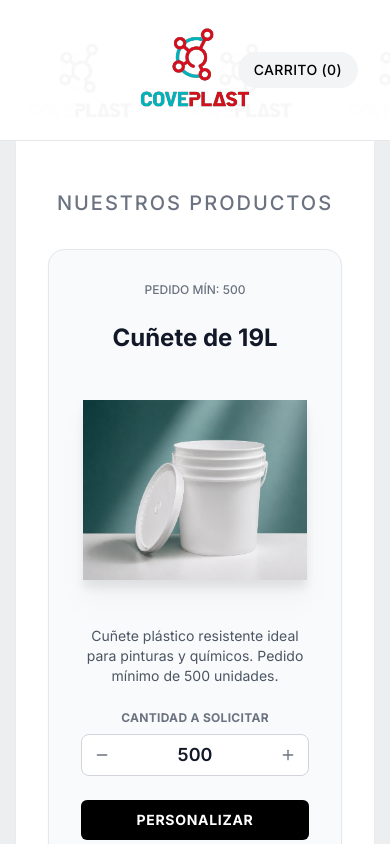
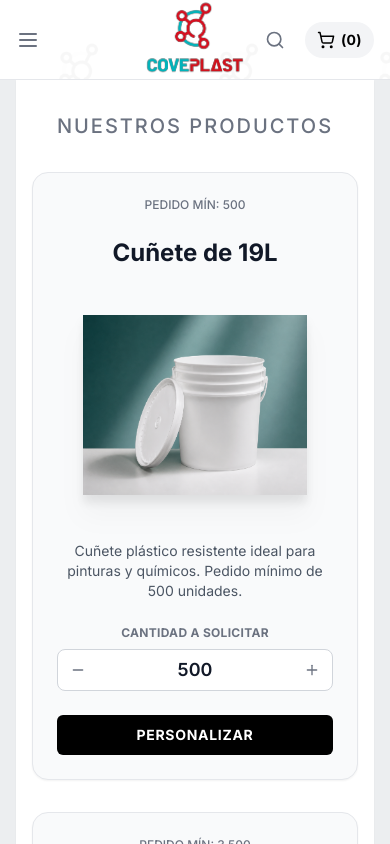
Before and after one commit to GaboSilva01/Gabo, a Next.js app: page /catalogo in a window 390 px wide. Shown: the top 844 px of the page. Built offline with nearby package versions, Linux system fonts and the light colour scheme.

Commit message:
Fix nodemailer for Vercel and improve mobile UI

```diff
--- a/src/app/api/quotation/route.ts
+++ b/src/app/api/quotation/route.ts
@@ -19,8 +19,8 @@ export async function POST(req: Request) {
     // Configurar Nodemailer con Gmail
     const transporter = nodemailer.createTransport({
       host: 'smtp.gmail.com',
-      port: 587,
-      secure: false, // true for 465, false for other ports
+      port: 465,
+      secure: true, // true para 465 en Vercel
       auth: {
         user: SMTP_EMAIL,
         pass: SMTP_PASSWORD,
--- a/src/components/home/SpecialOffer.tsx
+++ b/src/components/home/SpecialOffer.tsx
@@ -29,7 +29,7 @@ export function SpecialOffer() {
   return (
     <>
       <div id="productos" className="w-full bg-white rounded-b-2xl shadow-sm mb-8 scroll-mt-36">
-        <div className="max-w-7xl mx-auto px-8 py-12">
+        <div className="max-w-7xl mx-auto px-4 md:px-8 py-8 md:py-12">
           <h2 className="text-xl font-medium mb-8 text-center uppercase tracking-widest text-gray-500">
             Nuestros Productos
           </h2>
@@ -42,7 +42,7 @@ export function SpecialOffer() {
               return (
                 <div
                   key={product.id}
-                  className="flex flex-col items-center justify-between p-8 bg-gray-50 rounded-2xl border shadow-sm w-full md:w-80 transition-transform hover:-translate-y-1 hover:shadow-md"
+                  className="flex flex-col items-center justify-between p-6 md:p-8 bg-gray-50 rounded-2xl border shadow-sm w-full md:w-80 transition-transform hover:-translate-y-1 hover:shadow-md"
                 >
                   <div className="w-full flex justify-center text-xs text-gray-500 mb-6 font-medium">
                     <span>PEDIDO MÍN: {product.minOrder.toLocaleString()}</span>
--- a/src/components/layout/Navbar.tsx
+++ b/src/components/layout/Navbar.tsx
@@ -3,7 +3,7 @@ import Link from "next/link";
 import Image from "next/image";
 import { useCartStore } from "@/store/useCartStore";
 import { useEffect, useRef, useState } from "react";
-import { Search, X } from "lucide-react";
+import { Search, X, Menu, ShoppingCart } from "lucide-react";
 import { mockProducts } from "@/data/mockProducts";
 
 export function Navbar() {
@@ -14,6 +14,7 @@ export function Navbar() {
   const lastScrollY = useRef(0);
   const [showLogo, setShowLogo] = useState(true);
   const [searchOpen, setSearchOpen] = useState(false);
+  const [mobileMenuOpen, setMobileMenuOpen] = useState(false);
   const [searchQuery, setSearchQuery] = useState("");
   const searchInputRef = useRef<HTMLInputElement>(null);
 
@@ -50,9 +51,8 @@ export function Navbar() {
   return (
     <>
       <header
-        className="w-full bg-white border-b border-gray-200 px-8 sticky top-0 z-50 transition-transform duration-300"
+        className="w-full bg-white border-b border-gray-200 px-4 md:px-8 sticky top-0 z-50 transition-transform duration-300 min-h-[80px] md:min-h-[140px] flex items-center"
         style={{
-          minHeight: "140px",
           transform: isVisible ? "translateY(0)" : "translateY(-100%)",
         }}
       >
@@ -70,8 +70,21 @@ export function Navbar() {
           }}
         />
 
-        <div className="relative h-full max-w-7xl mx-auto flex items-center justify-between" style={{ minHeight: "140px" }}>
-          <nav className="hidden md:flex items-center gap-8 text-sm font-medium tracking-wide">
+        <div className="relative w-full max-w-7xl mx-auto flex items-center justify-between">
+
+          {/* Menu Hamburger para Móvil */}
+          <div className="flex-1 md:hidden">
+            <button
+              onClick={() => setMobileMenuOpen(true)}
+              className="p-2 -ml-2 text-gray-500 hover:text-black transition-colors"
+              aria-label="Abrir menú"
+            >
+              <Menu size={24} />
+            </button>
+          </div>
+
+          {/* Navegación Desktop */}
+          <nav className="hidden md:flex flex-1 items-center gap-8 text-sm font-medium tracking-wide">
             <Link href="/" className="text-black hover:text-gray-600 transition-colors">INICIO</Link>
 
             <div className="relative group py-4 cursor-pointer">
@@ -79,7 +92,7 @@ export function Navbar() {
                 CATÁLOGO <span className="text-xs transition-transform duration-200 group-hover:rotate-180">▼</span>
               </Link>
 
-              <div className="absolute top-full left-1/2 -translate-x-1/2 mt-0 bg-white shadow-xl rounded-xl border border-gray-100 py-3 w-48 opacity-0 invisible group-hover:opacity-100 group-hover:visible transition-all duration-300 translate-y-2 group-hover:translate-y-0">
+              <div className="absolute top-full left-0 mt-0 bg-white shadow-xl rounded-xl border border-gray-100 py-3 w-48 opacity-0 invisible group-hover:opacity-100 group-hover:visible transition-all duration-300 translate-y-2 group-hover:translate-y-0">
                 <Link
                   href="/catalogo#productos"
                   className="block px-5 py-2.5 text-sm font-semibold text-gray-600 hover:bg-gray-50 hover:text-black transition-colors"
@@ -96,24 +109,26 @@ export function Navbar() {
             </div>
           </nav>
 
+          {/* Logo Centrado */}
           <Link
             href="/"
             className={`absolute left-1/2 -translate-x-1/2 flex items-center transition-all duration-300 ${showLogo ? "opacity-100 translate-y-0" : "opacity-0 -translate-y-4 pointer-events-none"
               }`}
           >
-            <Image src="/logo.svg" alt="Coveplast Logo" width={280} height={100} className="object-contain" priority unoptimized />
+            <Image src="/logo.svg" alt="Coveplast Logo" width={280} height={100} className="object-contain w-36 md:w-[280px]" priority unoptimized />
           </Link>
 
-          <div className="flex items-center gap-6 text-sm font-medium tracking-wide ml-auto md:ml-0">
+          {/* Acciones Derecha (Buscar, Contacto, Carrito) */}
+          <div className="flex flex-1 items-center justify-end gap-3 md:gap-6 text-sm font-medium tracking-wide">
             <button
               onClick={() => setSearchOpen(true)}
-              className="hidden md:flex items-center gap-2 text-gray-500 hover:text-black transition-colors"
+              className="flex items-center gap-2 text-gray-500 hover:text-black transition-colors p-2 md:p-0"
               aria-label="Abrir buscador"
             >
-              <Search size={16} />
-              BUSCAR
+              <Search size={20} className="md:w-4 md:h-4" />
+              <span className="hidden md:inline">BUSCAR</span>
             </button>
-            {/* Contáctanos */}
+
             <a
               href="mailto:coveplast.comercializacion@gmail.com"
               className="hidden md:flex items-center gap-1 text-gray-500 hover:text-black transition-colors"
@@ -121,35 +136,60 @@ export function Navbar() {
             >
               CONTÁCTANOS
             </a>
+
             <button
               onClick={openCart}
-              className="flex items-center gap-2 text-black hover:text-gray-600 transition-colors bg-gray-100 px-4 py-2 rounded-full"
+              className="flex items-center gap-1.5 md:gap-2 text-black hover:text-gray-600 transition-colors bg-gray-100 px-3 py-2 md:px-4 md:py-2 rounded-full"
             >
-              CARRITO ({cartItemCount})
+              <ShoppingCart size={18} className="md:hidden" />
+              <span className="hidden md:inline">CARRITO</span>
+              <span className="font-bold">({cartItemCount})</span>
             </button>
           </div>
         </div>
       </header>
 
+      {/* Menú Móvil */}
+      {mobileMenuOpen && (
+        <div className="fixed inset-0 z-[300] bg-white flex flex-col p-6">
+          <div className="flex justify-between items-center mb-10">
+            <Image src="/logo.svg" alt="Coveplast Logo" width={160} height={60} className="object-contain" unoptimized />
+            <button onClick={() => setMobileMenuOpen(false)} className="p-2 -mr-2 text-gray-500 hover:text-black">
+              <X size={28} />
+            </button>
+          </div>
+
+          <nav className="flex flex-col gap-6 text-lg font-medium tracking-wide">
+            <Link href="/" onClick={() => setMobileMenuOpen(false)} className="text-black border-b border-gray-100 pb-4">INICIO</Link>
+            <div className="flex flex-col gap-4 border-b border-gray-100 pb-4">
+              <span className="text-gray-400 text-sm">CATÁLOGO</span>
+              <Link href="/catalogo#productos" onClick={() => setMobileMenuOpen(false)} className="text-black pl-4">Productos</Link>
+              <Link href="/catalogo#servicios" onClick={() => setMobileMenuOpen(false)} className="text-black pl-4">Servicios</Link>
+            </div>
+            <a href="mailto:coveplast.comercializacion@gmail.com" className="text-gray-500 pt-4">Contáctanos</a>
+          </nav>
+        </div>
+      )}
+
       {/* Modal de búsqueda */}
       {searchOpen && (
-        <div className="fixed inset-0 z-[200] flex flex-col items-center pt-24 bg-black/60 backdrop-blur-sm px-4">
+        <div className="fixed inset-0 z-[200] flex flex-col items-center pt-20 md:pt-24 bg-black/60 backdrop-blur-sm px-4">
           <div className="bg-white rounded-2xl w-full max-w-xl shadow-2xl overflow-hidden">
-            <div className="flex items-center gap-3 px-5 py-4 border-b">
+            <div className="flex items-center gap-3 px-4 py-3 md:px-5 md:py-4 border-b">
               <Search size={20} className="text-gray-400 shrink-0" />
               <input
                 ref={searchInputRef}
                 type="text"
-                placeholder="Buscar productos o servicios..."
+                placeholder="Buscar productos..."
                 className="flex-1 text-base outline-none bg-transparent"
                 value={searchQuery}
                 onChange={(e) => setSearchQuery(e.target.value)}
               />
-              <button onClick={() => setSearchOpen(false)} className="text-gray-400 hover:text-black transition-colors">
+              <button onClick={() => setSearchOpen(false)} className="text-gray-400 hover:text-black transition-colors p-1">
                 <X size={20} />
               </button>
             </div>
-            <div className="max-h-80 overflow-y-auto">
+            <div className="max-h-[60vh] md:max-h-80 overflow-y-auto">
               {searchQuery.trim() === "" ? (
                 <p className="text-center text-gray-400 py-8 text-sm">Escribe para buscar productos o servicios</p>
               ) : searchResults.length === 0 ? (
@@ -158,13 +198,16 @@ export function Navbar() {
                 searchResults.map((product) => (
                   <button
                     key={product.id}
-                    onClick={() => setSearchOpen(false)}
-                    className="w-full flex items-center gap-4 px-5 py-3 hover:bg-gray-50 transition-colors text-left"
+                    onClick={() => {
+                      setSearchOpen(false);
+                      // TODO: redirect to product or handle click
+                    }}
+                    className="w-full flex items-center gap-4 px-4 py-3 hover:bg-gray-50 transition-colors text-left"
                   >
-                    <img src={product.imageUrl} alt={product.name} className="w-12 h-12 object-contain mix-blend-multiply" />
+                    <img src={product.imageUrl} alt={product.name} className="w-10 h-10 md:w-12 md:h-12 object-contain mix-blend-multiply" />
                     <div>
                       <p className="font-semibold text-sm">{product.name}</p>
-                      <p className="text-gray-500 text-xs">{product.description}</p>
+                      <p className="text-gray-500 text-xs line-clamp-1">{product.description}</p>
                     </div>
                   </button>
                 ))
--- a/src/components/services/OurServices.tsx
+++ b/src/components/services/OurServices.tsx
@@ -110,7 +110,7 @@ export function OurServices() {
   return (
     <>
       <div id="servicios" className="w-full bg-white rounded-2xl shadow-sm mb-8 scroll-mt-36">
-        <div className="max-w-7xl mx-auto px-8 py-12">
+        <div className="max-w-7xl mx-auto px-4 md:px-8 py-8 md:py-12">
           <h2 className="text-xl font-medium mb-8 text-center uppercase tracking-widest text-gray-500">
             Nuestros Servicios
           </h2>
@@ -119,7 +119,7 @@ export function OurServices() {
             {SERVICES.map((service) => (
               <div
                 key={service.id}
-                className="flex flex-col items-center justify-between p-8 bg-gray-50 rounded-2xl border shadow-sm w-full md:w-96 transition-transform hover:-translate-y-1 hover:shadow-md"
+                className="flex flex-col items-center justify-between p-6 md:p-8 bg-gray-50 rounded-2xl border shadow-sm w-full md:w-96 transition-transform hover:-translate-y-1 hover:shadow-md"
               >
                 <div className="w-full flex justify-between text-xs text-gray-500 mb-6 font-medium">
                   <span className="text-blue-600">{service.tag}</span>
```
Also changed, not shown: 1 other file (tests, documents, lock files or other folders).
